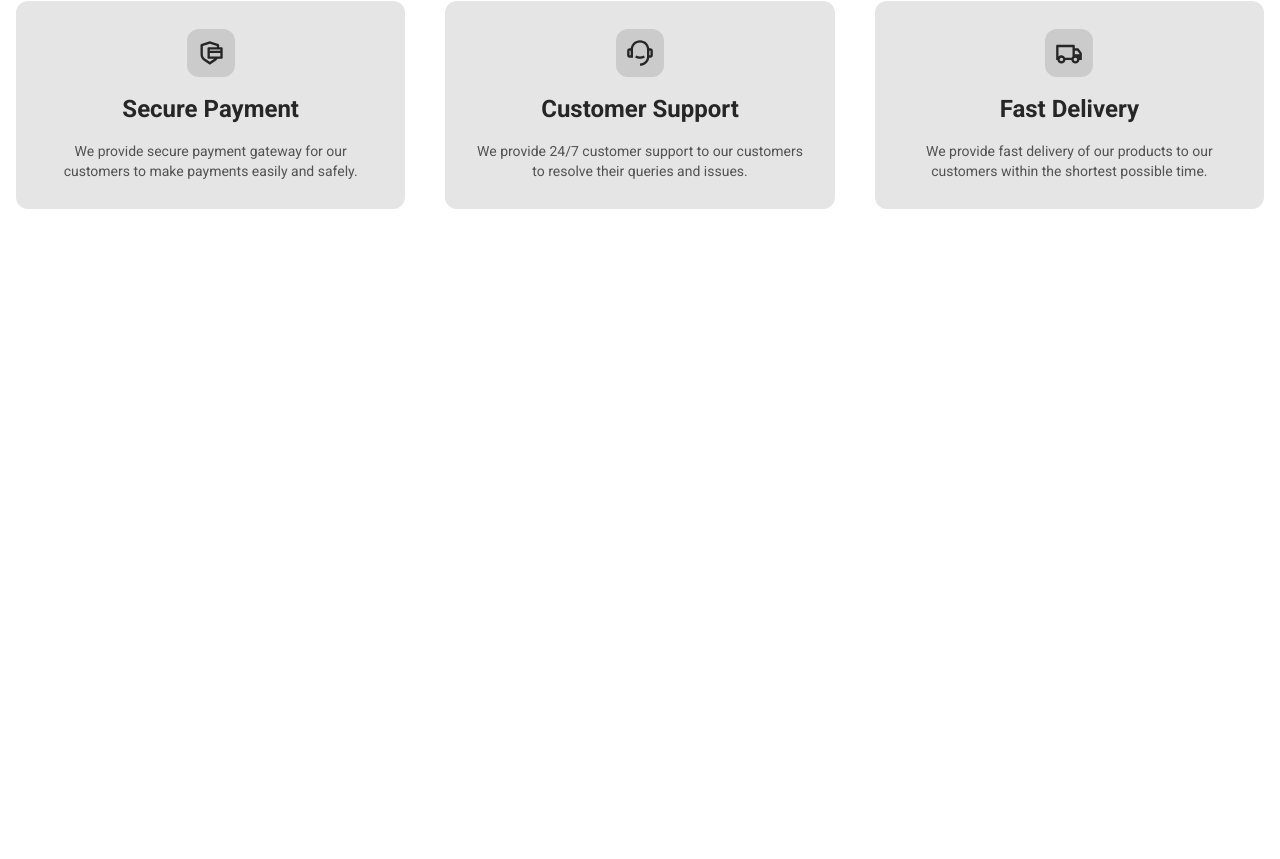
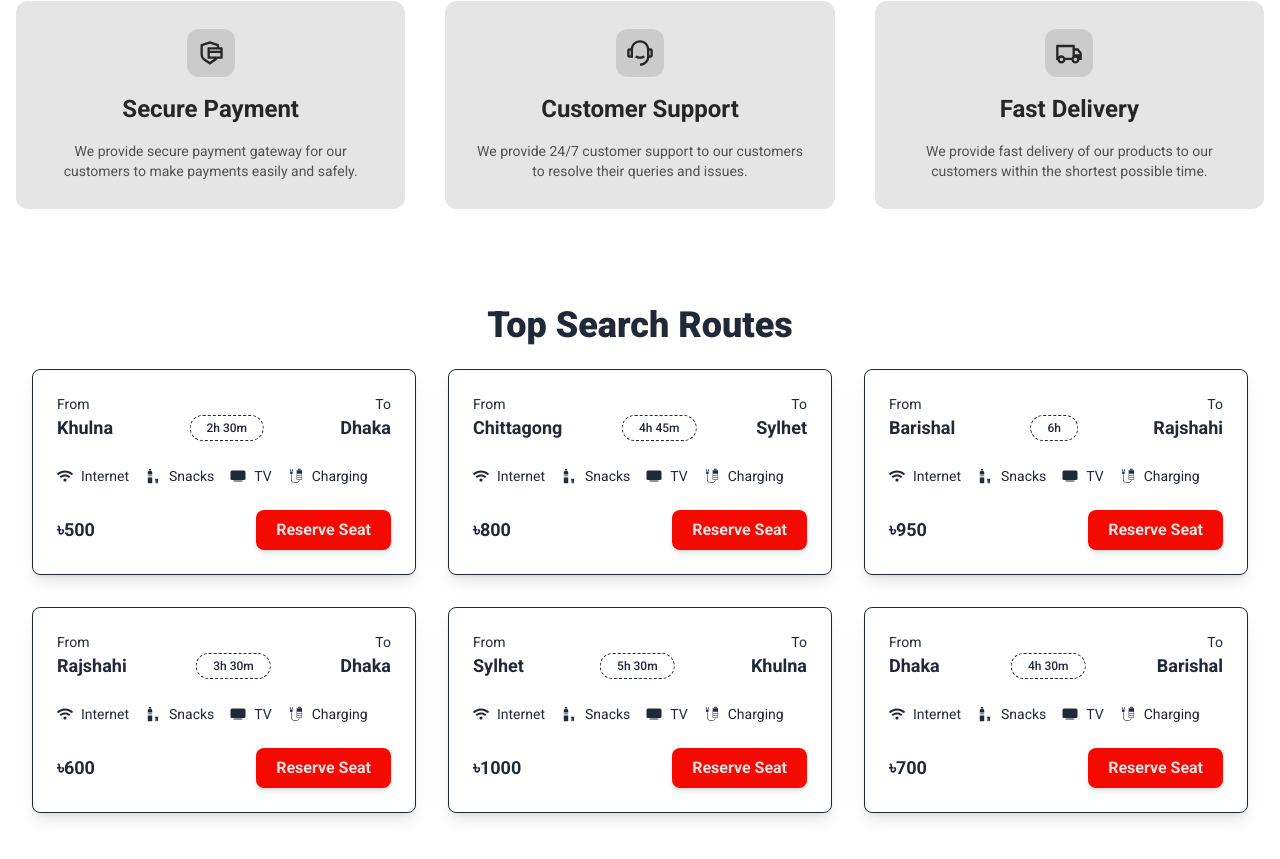
Before and after one commit to AshikurZaman01/Online-Bus-TIcket-Booking, a React (Vite) app: page / in a window 1280 px wide. Shown: the part 1065-1924 px from the top of the page. Before the commit the page ends 1346 px from the top, so only its background shows below. Built offline with nearby package versions, Linux system fonts and the light colour scheme; a web font is replaced by a local one.

Commit message:
add top search section

```diff
--- a/src/Components/Pages/Home/Home.jsx
+++ b/src/Components/Pages/Home/Home.jsx
@@ -1,5 +1,6 @@
 import Hero from "../HomePages/Hero/Hero"
 import Services from "../Services/Services"
+import TopSearch from "../TopSearch/TopSearch"
 
 const Home = () => {
     return (
@@ -10,6 +11,8 @@ const Home = () => {
 
             <Services />
 
+            <TopSearch />
+
         </div>
     )
 }
--- a/src/Components/Pages/Services/Card.jsx
+++ b/src/Components/Pages/Services/Card.jsx
@@ -10,7 +10,7 @@ const Card = ({ service }) => {
         RiTruckLine: RiTruckLine,
     };
 
-    const Icon = icons[icon]; // Get the corresponding icon component dynamically
+    const Icon = icons[icon];
 
     return (
         <div className="mt-20">
--- /dev/null
+++ b/src/Components/Pages/TopSearch/TopSearch.jsx
@@ -0,0 +1,59 @@
+import TopSearchCard from "./TopSearchCard";
+
+const TopSearch = () => {
+    return (
+        <div className="w-full flex flex-col items-center justify-center text-center px-4 py-8 bg-gray-100">
+
+            <h1 className="text-4xl text-gray-800 font-extrabold mb-6">
+                Top Search <span className="text-indigo-600">Routes</span>
+            </h1>
+
+
+            <div className="w-full grid md:grid-cols-2 lg:grid-cols-3 gap-8">
+                <TopSearchCard
+                    routeFrom={"Khulna"}
+                    routeTo={"Dhaka"}
+                    timeDuration={"2h 30m"}
+                    price={"৳500"}
+                />
+
+                <TopSearchCard
+                    routeFrom={"Chittagong"}
+                    routeTo={"Sylhet"}
+                    timeDuration={"4h 45m"}
+                    price={"৳800"}
+                />
+
+                <TopSearchCard
+                    routeFrom={"Barishal"}
+                    routeTo={"Rajshahi"}
+                    timeDuration={"6h"}
+                    price={"৳950"}
+                />
+
+                <TopSearchCard
+                    routeFrom={"Rajshahi"}
+                    routeTo={"Dhaka"}
+                    timeDuration={"3h 30m"}
+                    price={"৳600"}
+                />
+
+                <TopSearchCard routeFrom={"Sylhet"}
+                    routeTo={"Khulna"}
+                    timeDuration={"5h 30m"}
+                    price={"৳1000"}
+                />
+
+                <TopSearchCard
+                    routeFrom={"Dhaka"}
+                    routeTo={"Barishal"}
+                    timeDuration={"4h 30m"}
+                    price={"৳700"}
+                />
+
+            </div>
+        </div>
+    );
+};
+
+export default TopSearch;
--- /dev/null
+++ b/src/Components/Pages/TopSearch/TopSearchCard.jsx
@@ -0,0 +1,64 @@
+import { FaWifi } from "react-icons/fa";
+import { GiCharging, GiWaterBottle } from "react-icons/gi";
+import { IoTv } from "react-icons/io5";
+
+const TopSearchCard = ({ routeFrom, routeTo, timeDuration, price }) => {
+    return (
+        <div className="w-full rounded-lg p-6 shadow-lg bg-white hover:shadow-2xl transition-all border border-gray-200">
+
+            <div className="space-y-6">
+
+                {/* Route Information */}
+                <div>
+                    <div className="flex items-center justify-between text-sm text-gray-500">
+                        <p>From</p>
+                        <p>To</p>
+                    </div>
+                    <div className="flex items-center justify-between gap-x-4">
+                        <h1 className="text-lg text-gray-700 font-semibold">{routeFrom}</h1>
+                        <div className="flex-1 relative border-dashed border-gray-300">
+                            <p className="absolute w-max px-4 py-1 bg-gray-100 rounded-full text-xs font-medium text-gray-600 border border-dashed border-gray-300 left-1/2 top-1/2 -translate-x-1/2 -translate-y-1/2">
+                                {timeDuration}
+                            </p>
+                        </div>
+                        <h1 className="text-lg text-gray-700 font-semibold">{routeTo}</h1>
+                    </div>
+                </div>
+
+                {/* Facilities */}
+                <div className="flex items-center gap-4 flex-wrap">
+                    <div className="flex items-center gap-2">
+                        <FaWifi className="text-indigo-500" />
+                        <p className="text-sm text-gray-600">Internet</p>
+                    </div>
+                    <div className="flex items-center gap-2">
+                        <GiWaterBottle className="text-indigo-500" />
+                        <p className="text-sm text-gray-600">Snacks</p>
+                    </div>
+                    <div className="flex items-center gap-2">
+                        <IoTv className="text-indigo-500" />
+                        <p className="text-sm text-gray-600">TV</p>
+                    </div>
+                    <div className="flex items-center gap-2">
+                        <GiCharging className="text-indigo-500" />
+                        <p className="text-sm text-gray-600">Charging</p>
+                    </div>
+                </div>
+            </div>
+
+            {/* Price and Button */}
+            <div className="mt-6 flex items-center justify-between">
+                <h1 className="text-lg font-bold text-gray-800">{price}</h1>
+
+                <button className="px-5 py-2 bg-primary1 hover:bg-primary2 text-neutral-200 rounded-lg font-semibold shadow-md hover:shadow-xl transition-all duration-300 ease-in-out transform hover:-translate-y-1 hover:text-neutral-100">
+                    Reserve Seat
+                </button>
+
+
+            </div>
+
+        </div>
+    );
+};
+
+export default TopSearchCard;
```
